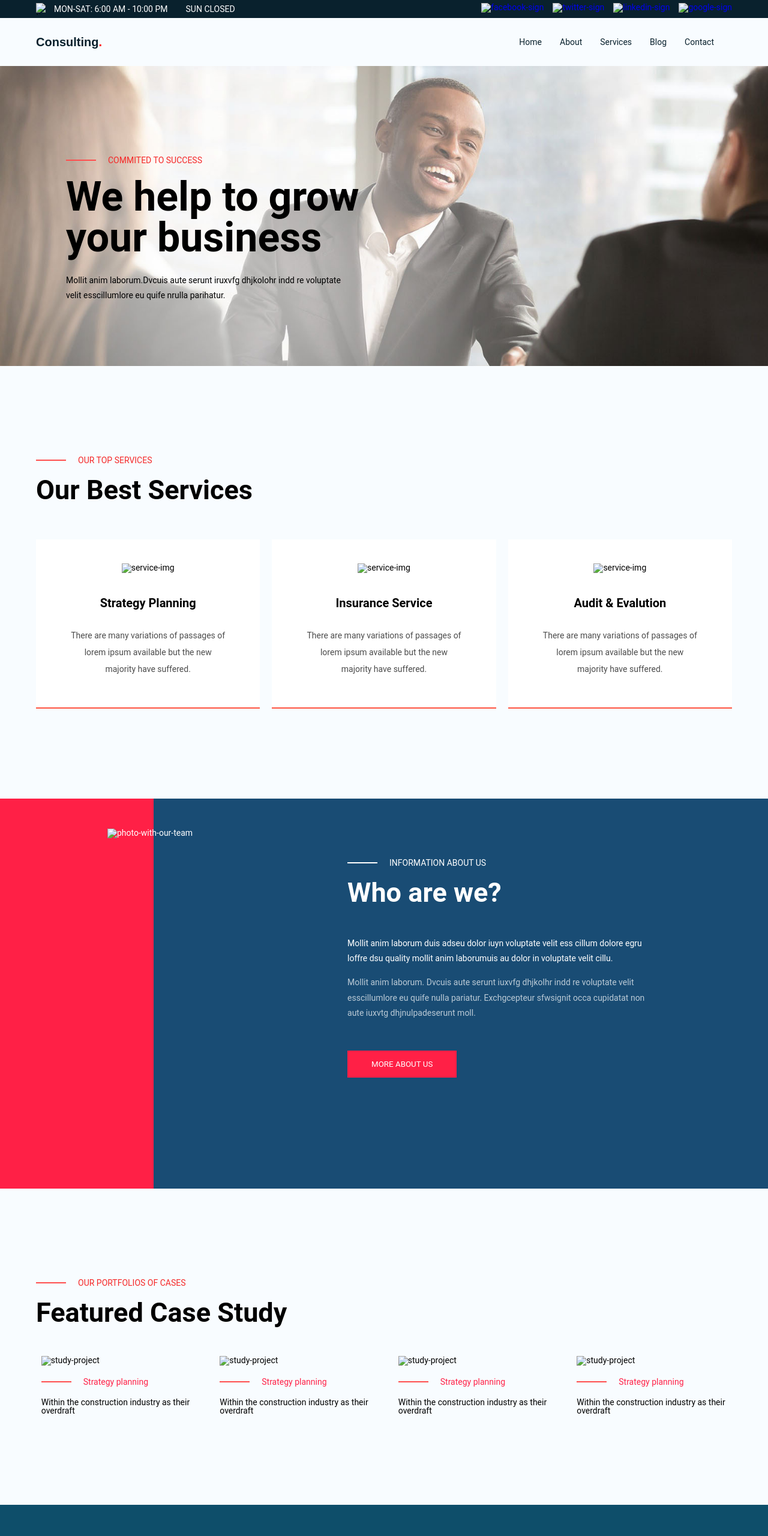
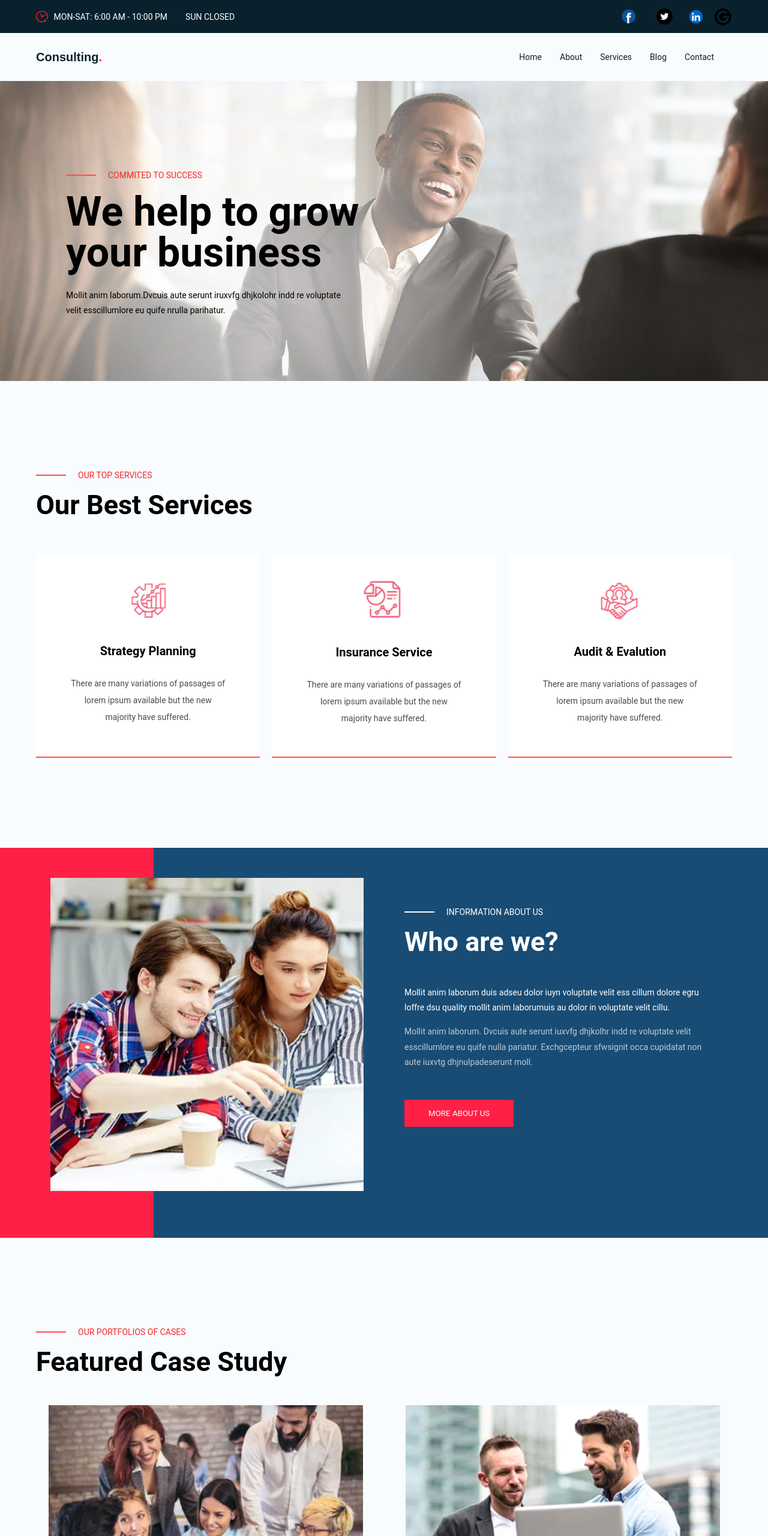
Before and after one commit to marryyurch/lab8, a plain HTML site: page index.html in a window 1280 px wide. Shown: the top 2560 px of the page at 60% size. Drawn offline with Linux system fonts and the light colour scheme; the site is published under a folder, as on GitHub Pages, so addresses that start at the root find nothing.

Commit message:
Update index.html

```diff
--- a/index.html
+++ b/index.html
@@ -13,7 +13,7 @@
                 <div class="container">
                     <div class="header__first-part-inner">
                         <div class="header-schedule">
-                            <img src="/images/header-clock-sign.webp" alt="time-sign" class="header-schedule__img">
+                            <img src="images/header-clock-sign.webp" alt="time-sign" class="header-schedule__img">
                             <p class="header-schedule__text">MON-SAT: 6:00 AM - 10:00 PM</p>
                             <p class="header-schedule__extra-text">SUN CLOSED</p>
                         </div>
@@ -21,22 +21,22 @@
                             <ul class="header-socials__list">
                                 <li class="header-socials__item">
                                     <a href="#" class="header-social__link">
-                                        <img src="/images/facebook.webp" width="45px" alt="facebook-sign" class="header-social__img">
+                                        <img src="images/facebook.webp" width="45px" alt="facebook-sign" class="header-social__img">
                                     </a>
                                 </li>
                                 <li class="header-socials__item">
                                     <a href="#" class="header-social__link">
-                                        <img src="/images/twitter.webp" width="45px" alt="twitter-sign" class="header-social__img">
+                                        <img src="images/twitter.webp" width="45px" alt="twitter-sign" class="header-social__img">
                                     </a>
                                 </li>
                                 <li class="header-socials__item">
                                     <a href="#" class="header-social__link">
-                                        <img src="/images/linkedin.webp" width="30px" alt="linkedin-sign" class="header-social__img">
+                                        <img src="images/linkedin.webp" width="30px" alt="linkedin-sign" class="header-social__img">
                                     </a>
                                 </li>
                                 <li class="header-socials__item">
                                     <a href="#" class="header-social__link">
-                                        <img src="/images/google.webp" width="30px" alt="google-sign" class="header-social__img">
+                                        <img src="images/google.webp" width="30px" alt="google-sign" class="header-social__img">
                                     </a>
                                 </li>
                             </ul>
@@ -100,7 +100,7 @@
                     </h2>
                     <ul class="services__list">
                         <li class="services__item">
-                            <img src="/images/service-strategy-planning.png" alt="service-img" class="services__img">
+                            <img src="images/service-strategy-planning.png" alt="service-img" class="services__img">
                             <h4 class="services__subtitle">Strategy Planning</h4>
                             <p class="services__text">
                                 There are many variations of passages of lorem ipsum available but the new
@@ -108,7 +108,7 @@
                             </p>
                         </li>
                         <li class="services__item">
-                            <img src="/images/service-insurance-service.png" alt="service-img" class="services__img">
+                            <img src="images/service-insurance-service.png" alt="service-img" class="services__img">
                             <h4 class="services__subtitle">Insurance Service</h4>
                             <p class="services__text">
                                 There are many variations of passages of lorem ipsum available but the new
@@ -116,7 +116,7 @@
                             </p>
                         </li>
                         <li class="services__item">
-                            <img src="/images/service-audit-&-evalution.png" alt="service-img" class="services__img">
+                            <img src="images/service-audit-&-evalution.png" alt="service-img" class="services__img">
                             <h4 class="services__subtitle">Audit & Evalution</h4>
                             <p class="services__text">
                                 There are many variations of passages of lorem ipsum available but the new
@@ -129,7 +129,7 @@
             <section class="section-about-us">
                 <div class="container">
                     <div class="section-about-us__inner">
-                        <img src="/images/about-us-img.png" alt="photo-with-our-team" class="about-us__img">
+                        <img src="images/about-us-img.png" alt="photo-with-our-team" class="about-us__img">
                         <div class="about-us__content">
                             <p class="about-us__small-text small-text">
                                 <span class="about-us-sign text-sign"></span>
@@ -163,7 +163,7 @@
                     </h2>
                     <ul class="study__list">
                         <li class="study__item">
-                            <img src="/images/study-1.png" alt="study-project" class="study__img">
+                            <img src="images/study-1.png" alt="study-project" class="study__img">
                             <p class="study__subtitle">
                                 <span class="study-subtitle-sign text-sign"></span>
                                 Strategy planning
@@ -173,7 +173,7 @@
                             </p>
                         </li>
                         <li class="study__item">
-                            <img src="/images/study-2.png" alt="study-project" class="study__img">
+                            <img src="images/study-2.png" alt="study-project" class="study__img">
                             <p class="study__subtitle">
                                 <span class="study-subtitle-sign text-sign"></span>
                                 Strategy planning
@@ -183,7 +183,7 @@
                             </p>
                         </li>
                         <li class="study__item">
-                            <img src="/images/study-3.png" alt="study-project" class="study__img">
+                            <img src="images/study-3.png" alt="study-project" class="study__img">
                             <p class="study__subtitle">
                                 <span class="study-subtitle-sign text-sign"></span>
                                 Strategy planning
@@ -193,7 +193,7 @@
                             </p>
                         </li>
                         <li class="study__item">
-                            <img src="/images/study-4.png" alt="study-project" class="study__img">
+                            <img src="images/study-4.png" alt="study-project" class="study__img">
                             <p class="study__subtitle">
                                 <span class="study-subtitle-sign text-sign"></span>
                                 Strategy planning
@@ -214,7 +214,7 @@
                         por incididunt ut labore et dolore mas.
                     </blockquote>
                     <cite class="review__cite">
-                        <img src="/images/review-man.jpg" alt="Jessya Inn" class="review__img">
+                        <img src="images/review-man.jpg" alt="Jessya Inn" class="review__img">
                         <div class="author-info">
                             <h4 class="review__author">Jessya Inn</h4>
                             <p class="review__descr">Chief Photographer</p>
@@ -251,7 +251,7 @@
                     </h2>
                     <ul class="members__list">
                         <li class="members__item">
-                            <img src="/images/team-member-1.png" alt="member-1" class="member__img">
+                            <img src="images/team-member-1.png" alt="member-1" class="member__img">
                             <p class="member-name-surname">Ethan Welch</p>
                             <p class="member__small-text small-text">
                                 <span class="member-sign text-sign"></span>
@@ -259,7 +259,7 @@
                             </p>
                         </li>
                         <li class="members__item">
-                            <img src="/images/team-member-2.png" alt="member-2" class="member__img">
+                            <img src="images/team-member-2.png" alt="member-2" class="member__img">
                             <p class="member-name-surname">Ethan Welch</p>
                             <p class="member__small-text small-text">
                                 <span class="member-sign text-sign"></span>
@@ -267,7 +267,7 @@
                             </p>
                         </li>
                         <li class="members__item">
-                            <img src="/images/team-member-3.png" alt="member-3" class="member__img">
+                            <img src="images/team-member-3.png" alt="member-3" class="member__img">
                             <p class="member-name-surname">Ethan Welch</p>
                             <p class="member__small-text small-text">
                                 <span class="member-sign text-sign"></span>
```
